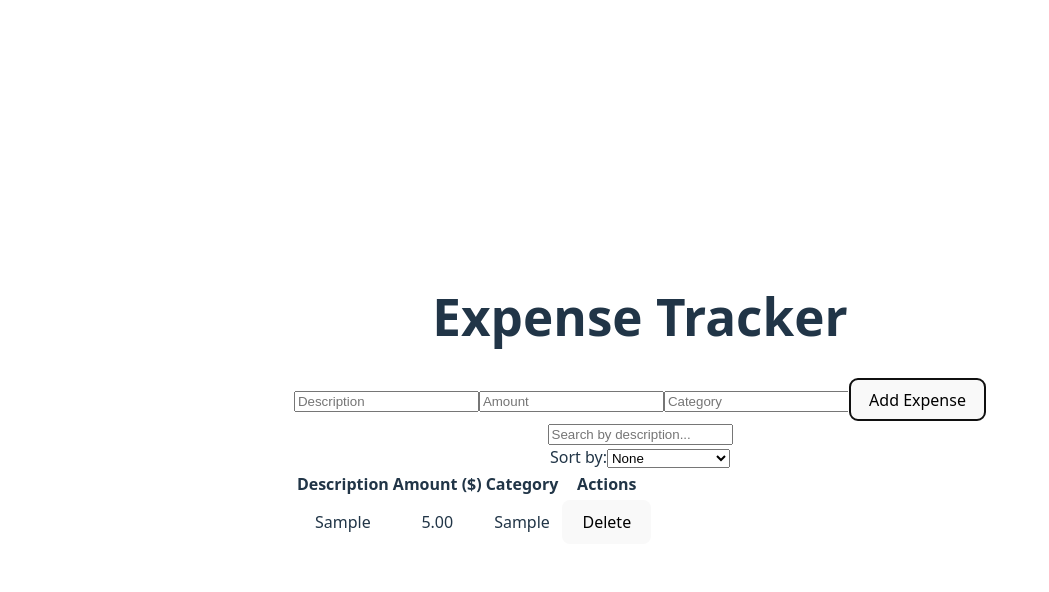
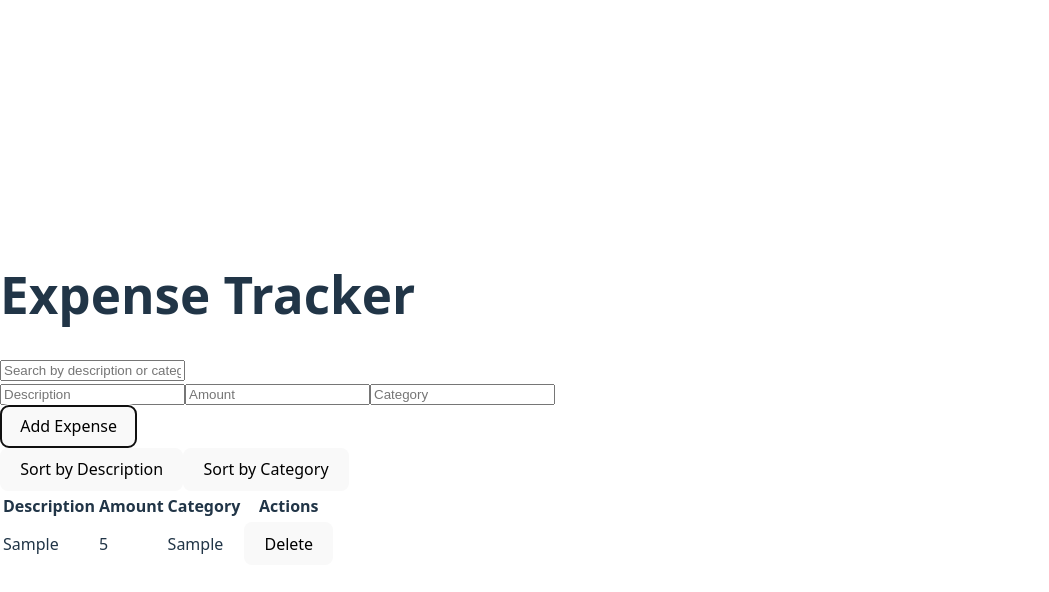
Before and after one commit to ndevu3399/expense-tracker2, a React (Vite) app: page / in a window 1280 px wide. Both pictures are taken after typing "Sample", "5", "Sample" into the empty fields and a click on the button "Add Expense". Shown: the top 592 px of the page, without its empty margins (0-1049 px from the left). Built offline with nearby package versions, Linux system fonts and the light colour scheme.

Commit message:
modified app.jsx

```diff
--- a/src/App.jsx
+++ b/src/App.jsx
@@ -1,50 +1,125 @@
-import { useState } from 'react';
-import ExpenseForm from './components/ExpenseForm';
-import SearchBar from './components/SearchBar';
-import ExpenseTable from './components/ExpenseTable';
-import './App.css';
+import React, { useState } from 'react';
 
-function App() {
+const App = () => {
   const [expenses, setExpenses] = useState([]);
+  const [description, setDescription] = useState('');
+  const [amount, setAmount] = useState('');
+  const [category, setCategory] = useState('');
   const [searchTerm, setSearchTerm] = useState('');
-  const [sortBy, setSortBy] = useState('');
+  const [sortBy, setSortBy] = useState('description'); // Default sort by description
 
-  const handleAddExpense = (newExpense) => {
-    setExpenses([...expenses, newExpense]);
+  // Handle form submission
+  const handleAddExpense = (e) => {
+    e.preventDefault();
+    if (description && amount && category) {
+      const newExpense = { description, amount, category };
+      setExpenses([...expenses, newExpense]);
+      setDescription('');
+      setAmount('');
+      setCategory('');
+    }
   };
 
-  const handleDeleteExpense = (id) => {
-    const updatedExpenses = expenses.filter((expense) => expense.id !== id);
-    setExpenses(updatedExpenses);
+  // Handle search term change
+  const handleSearchChange = (e) => {
+    setSearchTerm(e.target.value);
   };
 
-  const filteredExpenses = expenses
-    .filter((expense) =>
-      expense.description.toLowerCase().includes(searchTerm.toLowerCase())
-    )
-    .sort((a, b) => {
-      if (!sortBy) return 0;
-      return a[sortBy].localeCompare(b[sortBy]);
-    });
+  // Filter expenses based on search term
+  const filteredExpenses = expenses.filter(expense =>
+    expense.description.toLowerCase().includes(searchTerm.toLowerCase()) ||
+    expense.category.toLowerCase().includes(searchTerm.toLowerCase())
+  );
+
+  // Sort expenses based on selected criteria
+  const sortedExpenses = filteredExpenses.sort((a, b) => {
+    if (a[sortBy] < b[sortBy]) return -1;
+    if (a[sortBy] > b[sortBy]) return 1;
+    return 0;
+  });
+
+  // Handle delete expense
+  const handleDelete = (index) => {
+    setExpenses(expenses.filter((expense, i) => i !== index));
+  };
 
   return (
-    <div className="app-container">
-      <h1>Expense Tracker</h1>
-      <ExpenseForm onAddExpense={handleAddExpense} />
-      <SearchBar searchTerm={searchTerm} onSearch={setSearchTerm} />
+    <div className="container mx-auto p-4">
+      <h1 className="text-3xl text-center font-bold mb-4">Expense Tracker</h1>
 
-      <div className="sort-controls">
-        <label>Sort by:</label>
-        <select value={sortBy} onChange={(e) => setSortBy(e.target.value)}>
-          <option value="">None</option>
-          <option value="description">Description (A-Z)</option>
-          <option value="category">Category (A-Z)</option>
-        </select>
+      {/* Search Bar */}
+      <input
+        type="text"
+        placeholder="Search by description or category"
+        value={searchTerm}
+        onChange={handleSearchChange}
+        className="border p-2 mb-4 w-full"
+      />
+
+      {/* Form for Adding Expenses */}
+      <form onSubmit={handleAddExpense} className="mb-4">
+        <div className="flex space-x-4 mb-2">
+          <input
+            type="text"
+            placeholder="Description"
+            value={description}
+            onChange={(e) => setDescription(e.target.value)}
+            className="border p-2 w-full"
+          />
+          <input
+            type="number"
+            placeholder="Amount"
+            value={amount}
+            onChange={(e) => setAmount(e.target.value)}
+            className="border p-2 w-full"
+          />
+          <input
+            type="text"
+            placeholder="Category"
+            value={category}
+            onChange={(e) => setCategory(e.target.value)}
+            className="border p-2 w-full"
+          />
+        </div>
+        <button type="submit" className="bg-blue-500 text-white p-2 w-full">Add Expense</button>
+      </form>
+
+      {/* Sorting Options */}
+      <div className="mb-4">
+        <button onClick={() => setSortBy('description')} className="mr-2 bg-gray-300 p-2">Sort by Description</button>
+        <button onClick={() => setSortBy('category')} className="bg-gray-300 p-2">Sort by Category</button>
       </div>
 
-      <ExpenseTable expenses={filteredExpenses} onDelete={handleDeleteExpense} />
+      {/* Expense Table */}
+      <table className="table-auto w-full border-collapse border border-gray-300">
+        <thead>
+          <tr className="bg-gray-200">
+            <th className="p-2 border">Description</th>
+            <th className="p-2 border">Amount</th>
+            <th className="p-2 border">Category</th>
+            <th className="p-2 border">Actions</th>
+          </tr>
+        </thead>
+        <tbody>
+          {sortedExpenses.map((expense, index) => (
+            <tr key={index} className="border-b">
+              <td className="p-2">{expense.description}</td>
+              <td className="p-2">{expense.amount}</td>
+              <td className="p-2">{expense.category}</td>
+              <td className="p-2">
+                <button
+                  onClick={() => handleDelete(index)}
+                  className="bg-red-500 text-white p-2"
+                >
+                  Delete
+                </button>
+              </td>
+            </tr>
+          ))}
+        </tbody>
+      </table>
     </div>
   );
-}
+};
 
 export default App;
```
